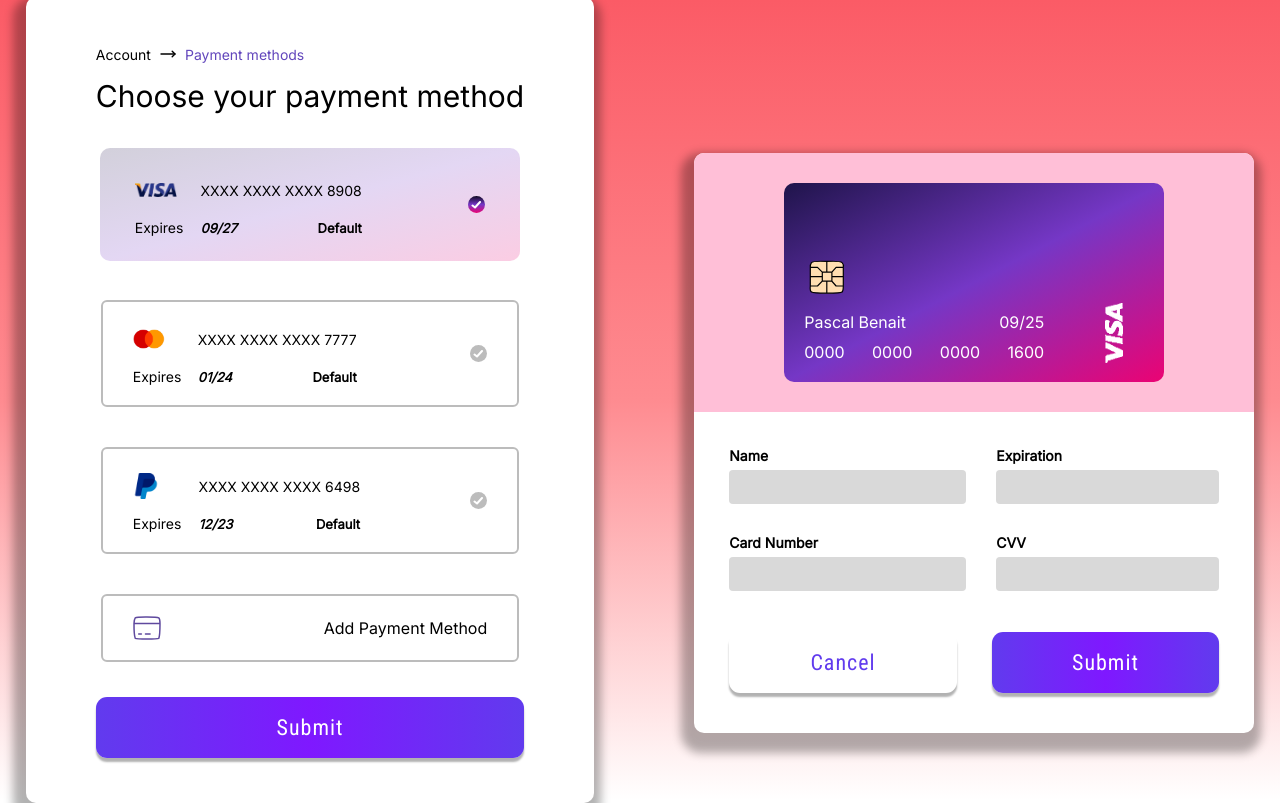
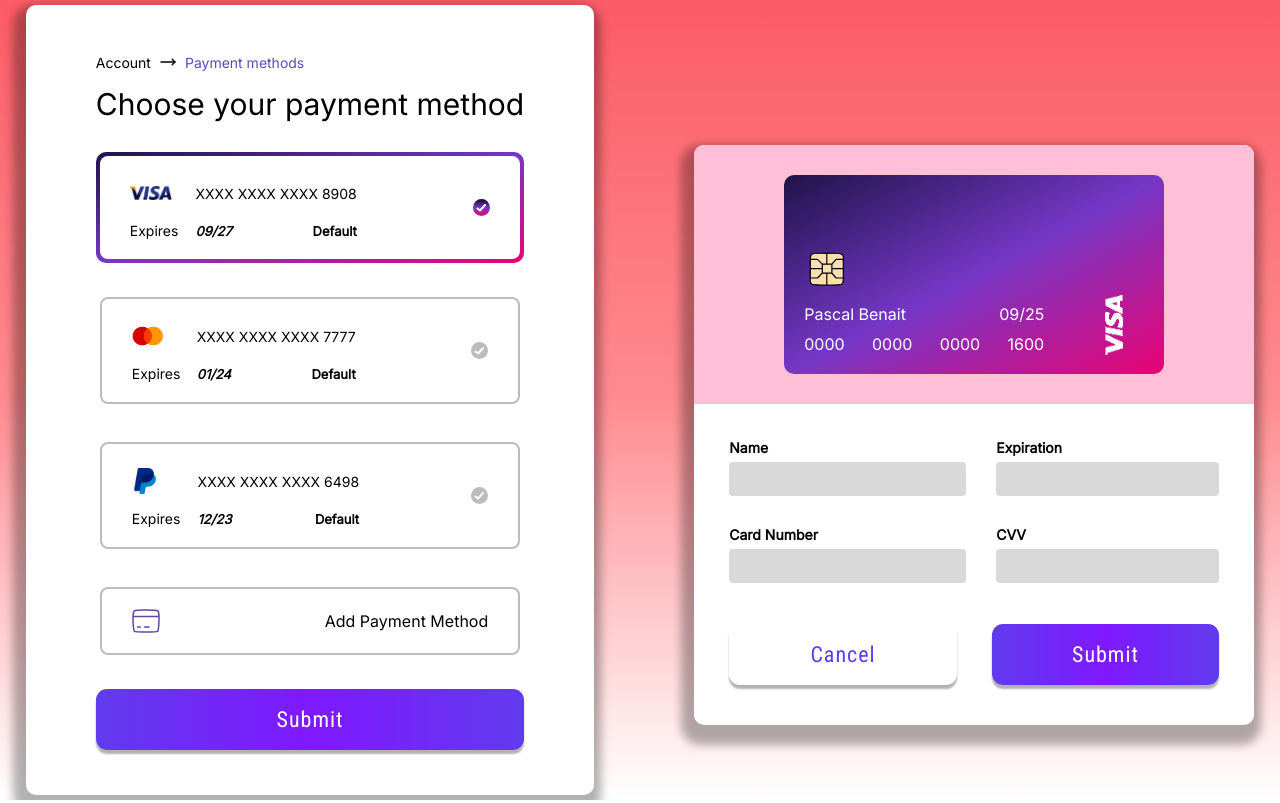
Before and after one commit to toqsukr/PaymentForm, a website built with Vite: page index.html in a window 1280 px wide. Built offline with nearby package versions, Linux system fonts and the light colour scheme.

Commit message:
added gradient border.

```diff
--- a/components/card-choose-form/card-choose-form.style.css
+++ b/components/card-choose-form/card-choose-form.style.css
@@ -6,6 +6,7 @@
     background-color: white;
     border-radius: 10px;
     box-shadow: -3px 10px 10px 10px rgba(0, 0, 0, 0.3);
+    z-index: 0;
 }
 
 #card-choose-form-cards-section {
@@ -17,35 +18,36 @@
 
 .card-choose-form-card-container {
     display: flex;
-    position: relative;
     flex-direction: row;
     justify-content: space-between;
     align-items: center;
-    margin: 5px;
+    margin: 4px;
     padding: 20px 30px;
-    border-radius: 6px;
-    background-color: rgb(255, 255, 255);
-    z-index: 0;
+    background: white;
     border: 2px solid #bcbcbc;
+    border-radius: 8px;
 }
 
 .card-selected {
-    border: 4px solid transparent;
+    border: 0;
+    position: relative;
+    background: white;
 }
 
-.card-selected::before {
+.card-selected::after {
     content: '';
     position: absolute;
-    opacity: 0.2;
-    inset: -5px;
     border-radius: 10px;
+    display: block;
+    inset: -4px;
+    z-index: -1;
+
     background: linear-gradient(
         to bottom right,
         #1f144a 0%,
         #7537c6 50%,
         #eb0373 100%
     );
-    z-index: -1;
 }
 
 .card-choose-form-card-data {
```
